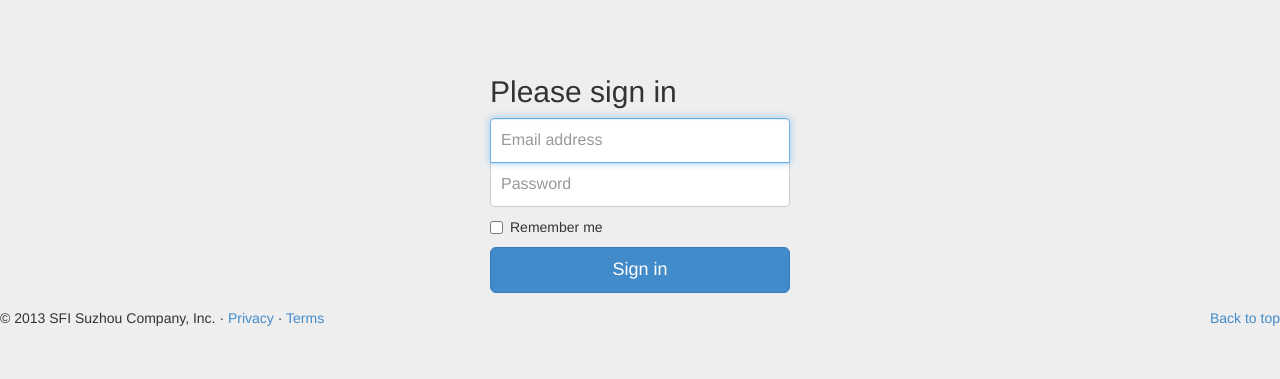
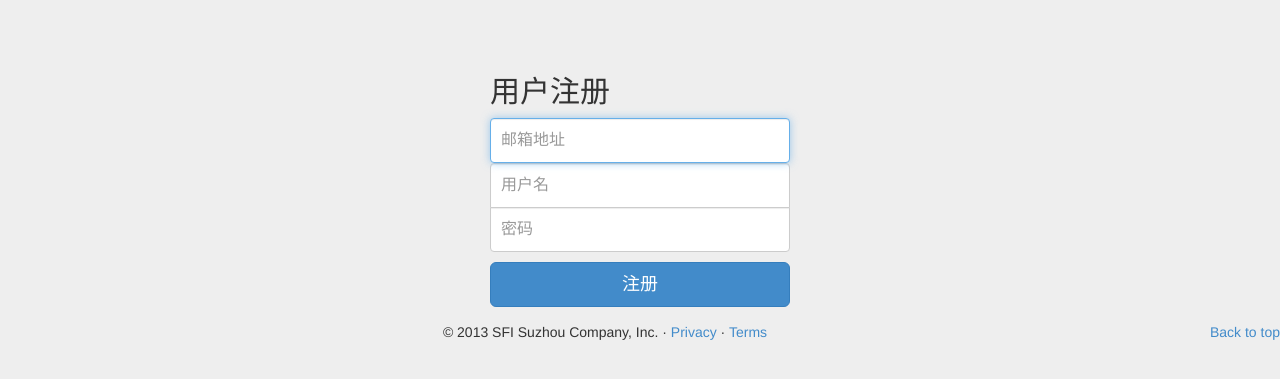
Before and after one commit to bcc0421/SmartData, a Django app: template templates/register.html in a window 1280 px wide. Shown: the top 379 px of the page. Run offline with Django 3.2, Linux system fonts and the light colour scheme; the template is opened without the code that fills it, so the values that code supplies are empty; parts of the project's set-up code (start-up, migrations or seed data) failed here and were passed over; some libraries are stand-ins or nearby versions.

```diff
--- a/SmartData/settings.py
+++ b/SmartData/settings.py
@@ -21,6 +21,9 @@ DATABASES = {
         'PORT': '5432', # Set to empty string for default.
     }
 }
+
+AUTHENTICATION_BACKENDS = ('django.contrib.auth.backends.ModelBackend',)
+
 
 # Hosts/domain names that are valid for this site; required if DEBUG is False
 # See https://docs.djangoproject.com/en/1.5/ref/settings/#allowed-hosts
--- a/SmartData/urls.py
+++ b/SmartData/urls.py
@@ -17,5 +17,5 @@ urlpatterns = patterns('',
                        # url(r'^admin/', include(admin.site.urls)),
 
                        url(r'^$', index),
-                       url(r'^register$', register),
+                       url(r'^register/$', register),
 )
--- a/templates/base.html
+++ b/templates/base.html
@@ -19,7 +19,8 @@
 <footer>
     <p class="pull-right"><a href="#">Back to top</a></p>
 
-    <p>&copy; 2013 SFI Suzhou Company, Inc. &middot; <a href="#">Privacy</a> &middot; <a href="#">Terms</a></p>
+    <p style="text-align: center;">&copy; 2013 SFI Suzhou Company, Inc. &middot; <a href="#">Privacy</a> &middot; <a
+            href="#">Terms</a></p>
 </footer>
 <!-- Bootstrap core JavaScript
 ================================================== -->
--- a/templates/register.html
+++ b/templates/register.html
@@ -3,17 +3,16 @@
 
 {% block body_id %}id_body{% endblock %}
 {% block body %}
-{#    {% block content_title %}用户注册{% endblock %}#}
     {% block content %}
         <div class="container">
-            <form class="form-signin">
-                <h2 class="form-signin-heading">Please sign in</h2>
-                <input type="text" class="form-control" placeholder="Email address" required autofocus>
-                <input type="password" class="form-control" placeholder="Password" required>
-                <label class="checkbox">
-                    <input type="checkbox" value="remember-me"> Remember me
-                </label>
-                <button class="btn btn-lg btn-primary btn-block" type="submit">Sign in</button>
+            <form class="form-signin" method="post" action="/register/">
+                {% csrf_token %}
+                <h2 class="form-signin-heading">用户注册</h2>
+                <input name="email" type="email" class="form-control" placeholder="邮箱地址" required autofocus>
+                <input name="username" type="text" class="form-control" placeholder="用户名" required>
+                <input name="password" type="password" class="form-control" placeholder="密码" required>
+
+                <button class="btn btn-lg btn-primary btn-block" type="submit">注册</button>
             </form>
         </div> <!-- /container -->
     {% endblock %}
```
Also changed, not shown: SmartDataApp/views.py (+25 -11 lines).
